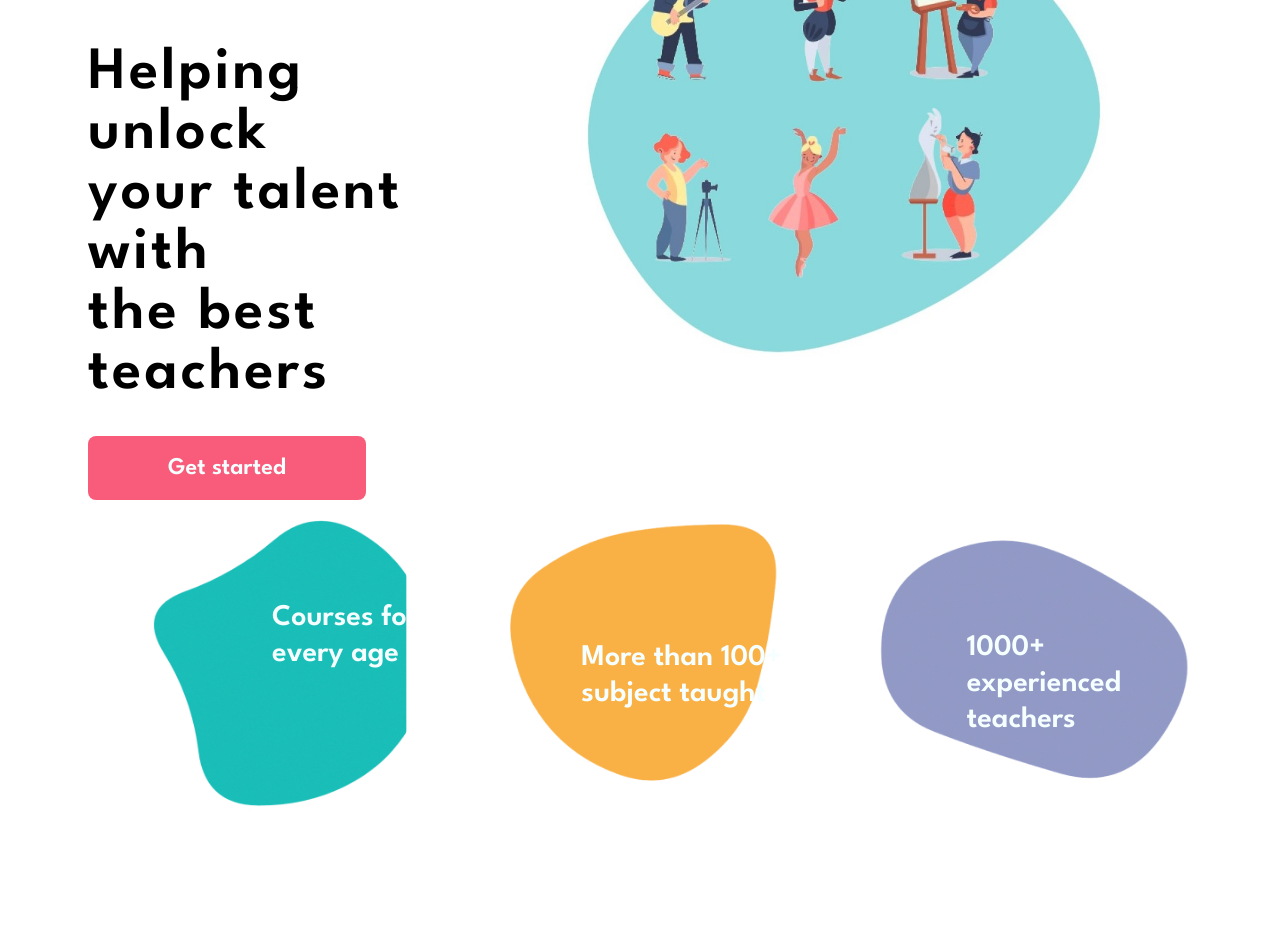
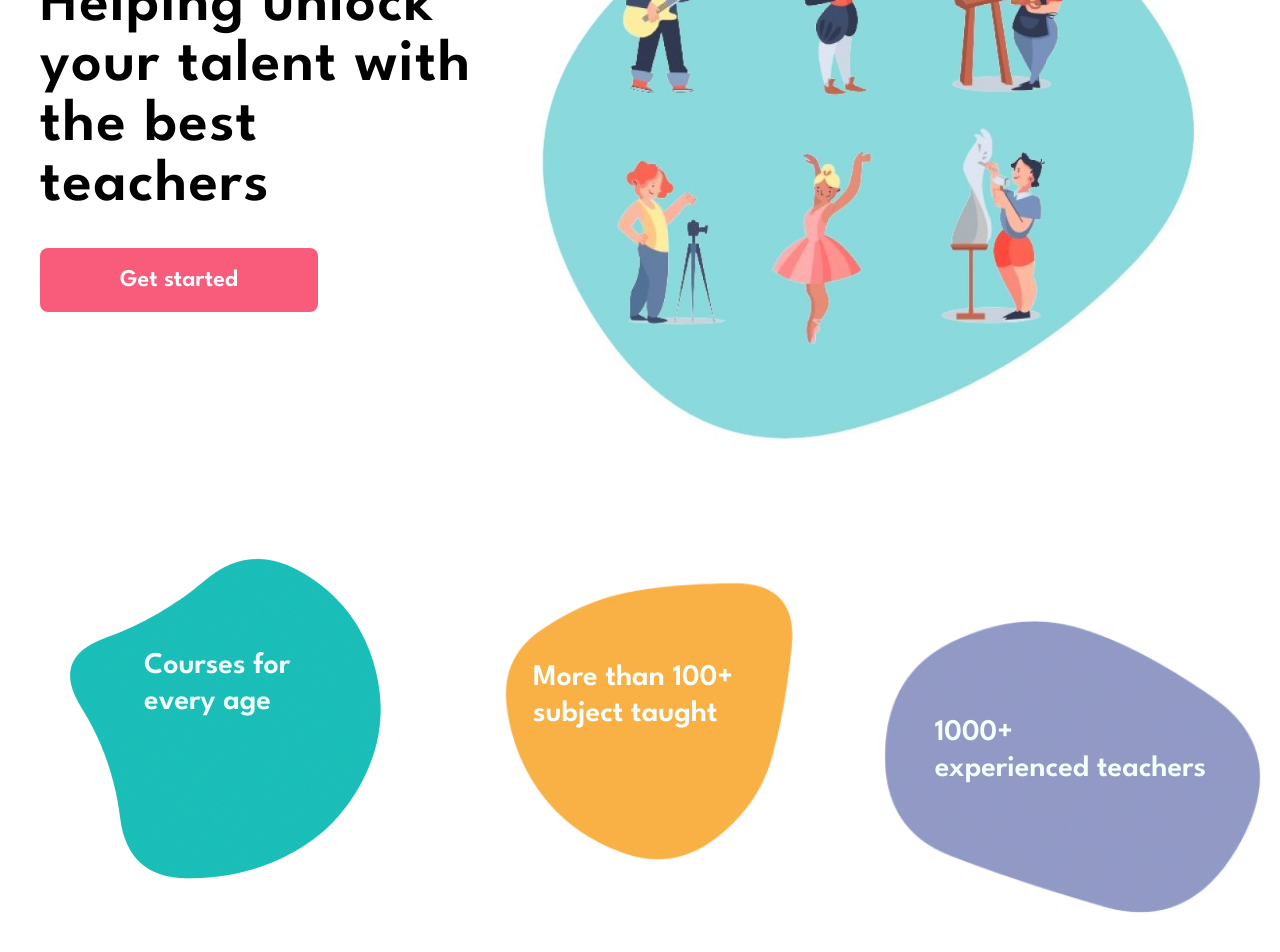
Before and after one commit to Code-the-Dream-School/gg-pac-team4-front, a React (Vite) app: page / in a window 1280 px wide. Shown: the part 228-1180 px from the top of the page. Before the commit the page ends 1131 px from the top, so only its background shows below. Built offline with nearby package versions, Linux system fonts and the light colour scheme.

Commit message:
changed css for blobs position

```diff
--- a/src/components/pages/HomePage.jsx
+++ b/src/components/pages/HomePage.jsx
@@ -13,13 +13,13 @@ const HomePage = () => {
   };
 
   return (
-    <div className="flex flex-col lg:justify-between lg:mx-20 sm:mx-10 my-6 sm:my-12 mx-4">
+    <div className="flex flex-col my-auto lg:mx-auto lg:px-8 sm:mx-10 sm:my-12">
       <div className="flex flex-col lg:flex-row lg:justify-between justify-center sm:pl-2">
-        <div className="lg:pt-36 lg:text-left text-center items-center justify-center">
-          <h1 className="text-4xl sm:text-5xl md:text-6xl font-spartan font-semibold tracking-wider leading-tight pt-3 sm:pt-20 mb-8">
-            Helping unlock
-            <br /> your talent with
-            <br /> the best teachers
+        <div className="lg:pt-36 pt-4 sm:pt-10 lg:text-left text-center items-center justify-center">
+          <h1 className="text-4xl sm:text-5xl md:text-6xl font-spartan font-semibold tracking-wide leading-tight pt-3 mb-8">
+            Helping unlock<br/>
+          your talent with<br/>
+           the best teachers
           </h1>
           <button
             className="bg-red hover:bg-pureWhite hover:text-red hover:border-2 hover:border-red text-white font-spartan font-semibold text-2xl py-4 px-20 rounded-lg"
@@ -29,57 +29,55 @@ const HomePage = () => {
           </button>
         </div>
 
-        <div className="lg:my-0 sm:my-20">
-          <img className="scale-75" src={mainImage} alt="art skills image" />
+        <div className="m-10">
+          <img className="w-[700px]" src={mainImage} alt="art skills image" />
         </div>
       </div>
-      <div className="flex grow flex-col lg:flex-row pt-3">
-        <div className="relative w-full lg:max-w-lg">
+
+      <div className="flex flex-col lg:flex-row items-center md:m-auto justify-center pt-16">
+        <div className="relative w-full lg:max-w-lg md:pb-16 md:pl-4">
           <img
-            className="lg:scale-100 md:scale-125 md:pl-10 mb-10"
+            className="scale-90 md:scale-110 lg:scale-100 -ml-4"
             src={GreenBlobImage}
             alt="green blob"
           />
           <div
-            className="absolute inset-0 flex items-center justify-start md:pl-48 pl-24 pb-24
+            className="absolute top-1/3 left-1/8 transform -translate-y-1/2
         "
           >
-            <span className="text-3xl  font-spartan font-semibold text-white text-left">
-              Courses for
-              <br /> every age
-            </span>
+            <div className="text-2xl lg:text-3xl  md:text-3xl sm:text-2xl  font-spartan font-semibold text-white text-left pl-32 lg:pl-24">
+              Courses for<br/> every age
+            </div>
           </div>
         </div>
-        <div className="relative w-full lg:max-w-lg pt-4">
+        <div className="relative  w-full lg:max-w-lg md:pb-20">
           <img
-            className="w-full scale-125  mb-10"
+          className="scale-125 md:scale-125 lg:scale-125"
+
             src={YellowBlobImage}
             alt="yellow blob"
           />
-          <div className="absolute inset-0 flex items-start lg:pt-32 pt-24 lg:pl-32 pl-20">
-            <span className="text-3xl  font-spartan font-semibold text-white">
+          <div className="absolute top-1/3 left-1/4 transform -translate-y-1/2 -ml-3">
+            <div className="text-2xl lg:text-3xl md:text-3xl sm:text-2xl font-spartan font-semibold text-white">
               More than 100+
               <br /> subject taught
-            </span>
+            </div>
           </div>
         </div>
-        <div className="relative w-full lg:max-w-lg">
+        <div className="relative  w-full lg:max-w-lg">
           <img
-            className="w-full scale-110"
+            className="scale-100 sm:scale-125 md:scale-125 lg:scale-125"
             src={PurpleBlobImage}
             alt="green blob"
           />
-          <div className="absolute inset-0 flex items-center justify-start pl-24 lg:pl-32 md:pl-48 pl-24">
-            <span className="text-3xl  font-spartan font-semibold text-white text-left pl-3">
+          <div className="absolute top-1/2 left-1/4 transform -translate-y-1/2 -ml-6">
+            <div className="text-2xl lg:text-3xl md:text-3xl  sm:text-2xl font-spartan font-semibold text-white text-left pl-3">
               1000+
               <br />
               experienced teachers
-            </span>
+            </div>
           </div>
         </div>
-      </div>
-      <div>
-
       </div>
     </div>
   );
```
